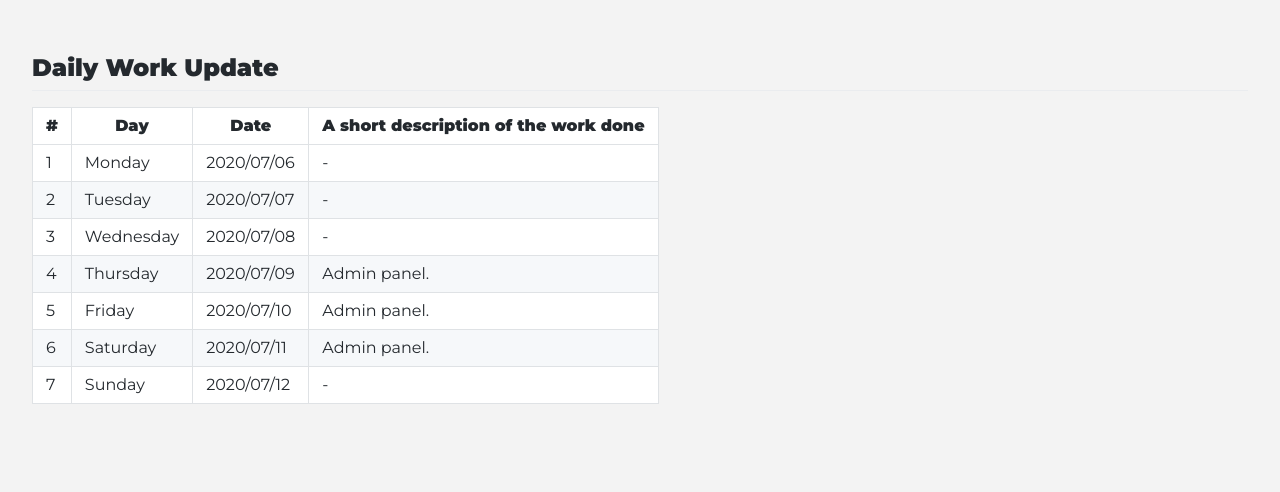
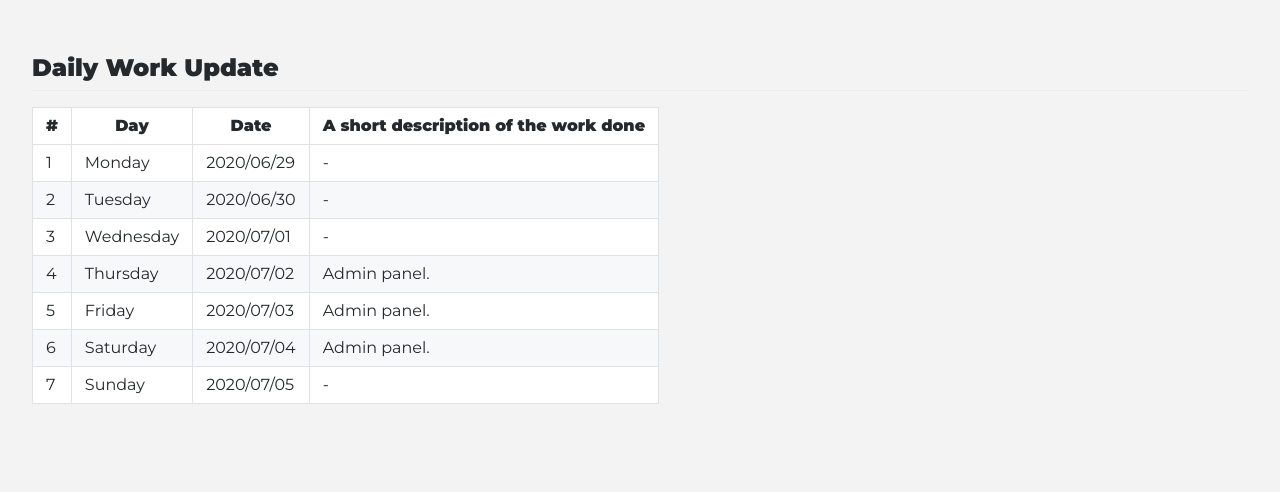
Before and after one commit to cdli-gh/blog, a Jekyll site: the page built from _blog/gsoc20/mobile_app/posts/06_week5.md, in a window 1280 px wide. Shown: the part 622-1114 px from the top of the page. Built offline with Jekyll 4.4.1, drawn with Linux system fonts in a browser that asks for light colours; Markdown is read by kramdown in place of the engine named in the settings.

Commit message:
Update 06_week5.md

```diff
--- a/_blog/gsoc20/mobile_app/posts/06_week5.md
+++ b/_blog/gsoc20/mobile_app/posts/06_week5.md
@@ -17,10 +17,10 @@ A complete report of the work done during the week must be written here.<br><br>
 
 |\#|Day|Date|A short description of the work done|
 |---	|---	|---	|---	|
-|1   	| Monday 	|   2020/07/06	|-   	|
-|2   	| Tuesday  	|   2020/07/07	|-   	|
-|3   	| Wednesday  	|  2020/07/08 	|-   	|
-|4   	| Thursday  	|   2020/07/09	|Admin panel.   	|
-|5   	| Friday  	|   2020/07/10	|Admin panel.   	|
-|6   	| Saturday  	|   2020/07/11	|Admin panel.   	|
-|7   	| Sunday  	|   2020/07/12	|-   	|
+|1   	| Monday 	|   2020/06/29	|-   	|
+|2   	| Tuesday  	|   2020/06/30	|-   	|
+|3   	| Wednesday  	|  2020/07/01 	|-   	|
+|4   	| Thursday  	|   2020/07/02	|Admin panel.   	|
+|5   	| Friday  	|   2020/07/03	|Admin panel.   	|
+|6   	| Saturday  	|   2020/07/04	|Admin panel.   	|
+|7   	| Sunday  	|   2020/07/05	|-   	|
```
